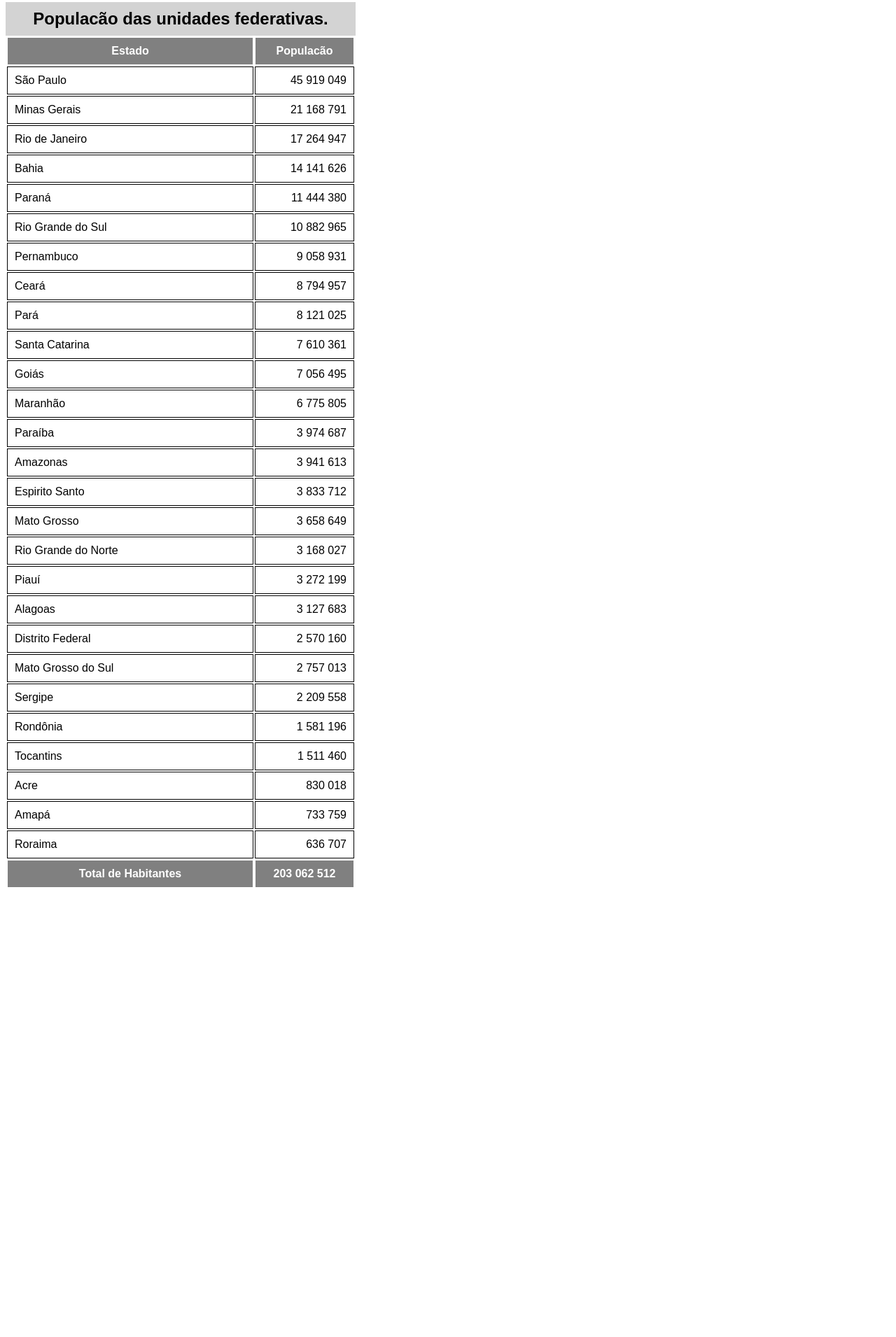
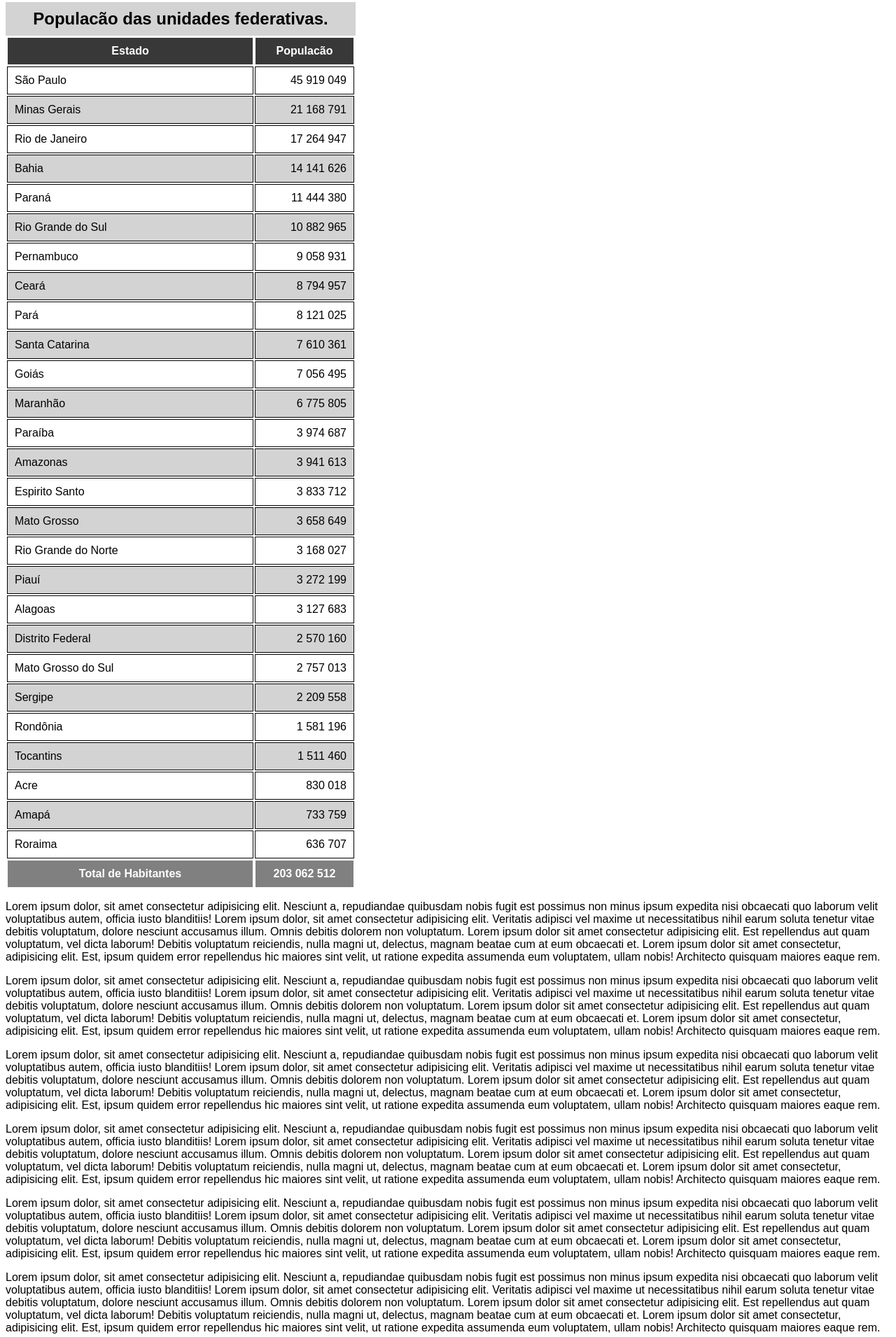
Before and after one commit to williamrochadev/html-css, a plain HTML site: page Exercícios/ex023/tabela002.html in a window 1280 px wide. Shown: the part 77-1988 px from the top of the page at 70% size. Before the commit the page ends 1356 px from the top, so only its background shows below. Drawn offline with Linux system fonts and the light colour scheme.

Commit message:
Update tabela002.html

```diff
--- a/Exercícios/ex023/tabela002.html
+++ b/Exercícios/ex023/tabela002.html
@@ -11,6 +11,7 @@
 
         table{
             width: 500px;
+            position: relative;
         }
 
         td, th{
@@ -29,8 +30,23 @@
             background-color: gray;
             color: white;
         }
+
+        thead > tr > th {
+            position: sticky;
+            top: -1px;
+            background-color: #383838;
+        }
+
         .num{
             text-align: right;
+        }
+
+        tbody > tr:nth-child(odd) { /* 2n-1 */
+            background-color: white;
+        }
+
+        tbody > tr:nth-child(even) { /* 2n */
+            background-color: lightgray;
         }
 
     </style>
@@ -176,5 +192,11 @@
             </tr>
         </tfoot>
     </table>
+    <p>Lorem ipsum dolor, sit amet consectetur adipisicing elit. Nesciunt a, repudiandae quibusdam nobis fugit est possimus non minus ipsum expedita nisi obcaecati quo laborum velit voluptatibus autem, officia iusto blanditiis! Lorem ipsum dolor, sit amet consectetur adipisicing elit. Veritatis adipisci vel maxime ut necessitatibus nihil earum soluta tenetur vitae debitis voluptatum, dolore nesciunt accusamus illum. Omnis debitis dolorem non voluptatum. Lorem ipsum dolor sit amet consectetur adipisicing elit. Est repellendus aut quam voluptatum, vel dicta laborum! Debitis voluptatum reiciendis, nulla magni ut, delectus, magnam beatae cum at eum obcaecati et. Lorem ipsum dolor sit amet consectetur, adipisicing elit. Est, ipsum quidem error repellendus hic maiores sint velit, ut ratione expedita assumenda eum voluptatem, ullam nobis! Architecto quisquam maiores eaque rem.</p>
+    <p>Lorem ipsum dolor, sit amet consectetur adipisicing elit. Nesciunt a, repudiandae quibusdam nobis fugit est possimus non minus ipsum expedita nisi obcaecati quo laborum velit voluptatibus autem, officia iusto blanditiis! Lorem ipsum dolor, sit amet consectetur adipisicing elit. Veritatis adipisci vel maxime ut necessitatibus nihil earum soluta tenetur vitae debitis voluptatum, dolore nesciunt accusamus illum. Omnis debitis dolorem non voluptatum. Lorem ipsum dolor sit amet consectetur adipisicing elit. Est repellendus aut quam voluptatum, vel dicta laborum! Debitis voluptatum reiciendis, nulla magni ut, delectus, magnam beatae cum at eum obcaecati et. Lorem ipsum dolor sit amet consectetur, adipisicing elit. Est, ipsum quidem error repellendus hic maiores sint velit, ut ratione expedita assumenda eum voluptatem, ullam nobis! Architecto quisquam maiores eaque rem.</p>
+    <p>Lorem ipsum dolor, sit amet consectetur adipisicing elit. Nesciunt a, repudiandae quibusdam nobis fugit est possimus non minus ipsum expedita nisi obcaecati quo laborum velit voluptatibus autem, officia iusto blanditiis! Lorem ipsum dolor, sit amet consectetur adipisicing elit. Veritatis adipisci vel maxime ut necessitatibus nihil earum soluta tenetur vitae debitis voluptatum, dolore nesciunt accusamus illum. Omnis debitis dolorem non voluptatum. Lorem ipsum dolor sit amet consectetur adipisicing elit. Est repellendus aut quam voluptatum, vel dicta laborum! Debitis voluptatum reiciendis, nulla magni ut, delectus, magnam beatae cum at eum obcaecati et. Lorem ipsum dolor sit amet consectetur, adipisicing elit. Est, ipsum quidem error repellendus hic maiores sint velit, ut ratione expedita assumenda eum voluptatem, ullam nobis! Architecto quisquam maiores eaque rem.</p>
+    <p>Lorem ipsum dolor, sit amet consectetur adipisicing elit. Nesciunt a, repudiandae quibusdam nobis fugit est possimus non minus ipsum expedita nisi obcaecati quo laborum velit voluptatibus autem, officia iusto blanditiis! Lorem ipsum dolor, sit amet consectetur adipisicing elit. Veritatis adipisci vel maxime ut necessitatibus nihil earum soluta tenetur vitae debitis voluptatum, dolore nesciunt accusamus illum. Omnis debitis dolorem non voluptatum. Lorem ipsum dolor sit amet consectetur adipisicing elit. Est repellendus aut quam voluptatum, vel dicta laborum! Debitis voluptatum reiciendis, nulla magni ut, delectus, magnam beatae cum at eum obcaecati et. Lorem ipsum dolor sit amet consectetur, adipisicing elit. Est, ipsum quidem error repellendus hic maiores sint velit, ut ratione expedita assumenda eum voluptatem, ullam nobis! Architecto quisquam maiores eaque rem.</p>
+    <p>Lorem ipsum dolor, sit amet consectetur adipisicing elit. Nesciunt a, repudiandae quibusdam nobis fugit est possimus non minus ipsum expedita nisi obcaecati quo laborum velit voluptatibus autem, officia iusto blanditiis! Lorem ipsum dolor, sit amet consectetur adipisicing elit. Veritatis adipisci vel maxime ut necessitatibus nihil earum soluta tenetur vitae debitis voluptatum, dolore nesciunt accusamus illum. Omnis debitis dolorem non voluptatum. Lorem ipsum dolor sit amet consectetur adipisicing elit. Est repellendus aut quam voluptatum, vel dicta laborum! Debitis voluptatum reiciendis, nulla magni ut, delectus, magnam beatae cum at eum obcaecati et. Lorem ipsum dolor sit amet consectetur, adipisicing elit. Est, ipsum quidem error repellendus hic maiores sint velit, ut ratione expedita assumenda eum voluptatem, ullam nobis! Architecto quisquam maiores eaque rem.</p>
+    <p>Lorem ipsum dolor, sit amet consectetur adipisicing elit. Nesciunt a, repudiandae quibusdam nobis fugit est possimus non minus ipsum expedita nisi obcaecati quo laborum velit voluptatibus autem, officia iusto blanditiis! Lorem ipsum dolor, sit amet consectetur adipisicing elit. Veritatis adipisci vel maxime ut necessitatibus nihil earum soluta tenetur vitae debitis voluptatum, dolore nesciunt accusamus illum. Omnis debitis dolorem non voluptatum. Lorem ipsum dolor sit amet consectetur adipisicing elit. Est repellendus aut quam voluptatum, vel dicta laborum! Debitis voluptatum reiciendis, nulla magni ut, delectus, magnam beatae cum at eum obcaecati et. Lorem ipsum dolor sit amet consectetur, adipisicing elit. Est, ipsum quidem error repellendus hic maiores sint velit, ut ratione expedita assumenda eum voluptatem, ullam nobis! Architecto quisquam maiores eaque rem.</p>
 </body>
 </html>
```
